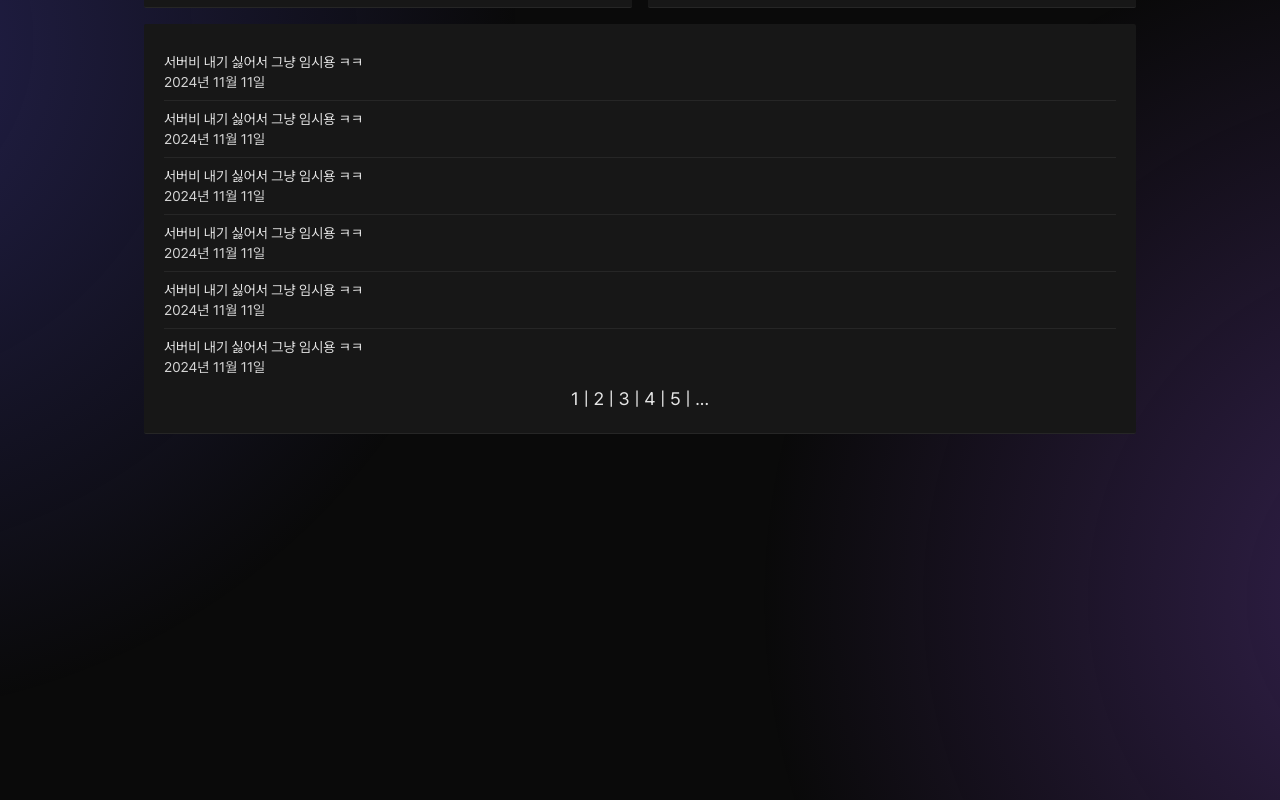
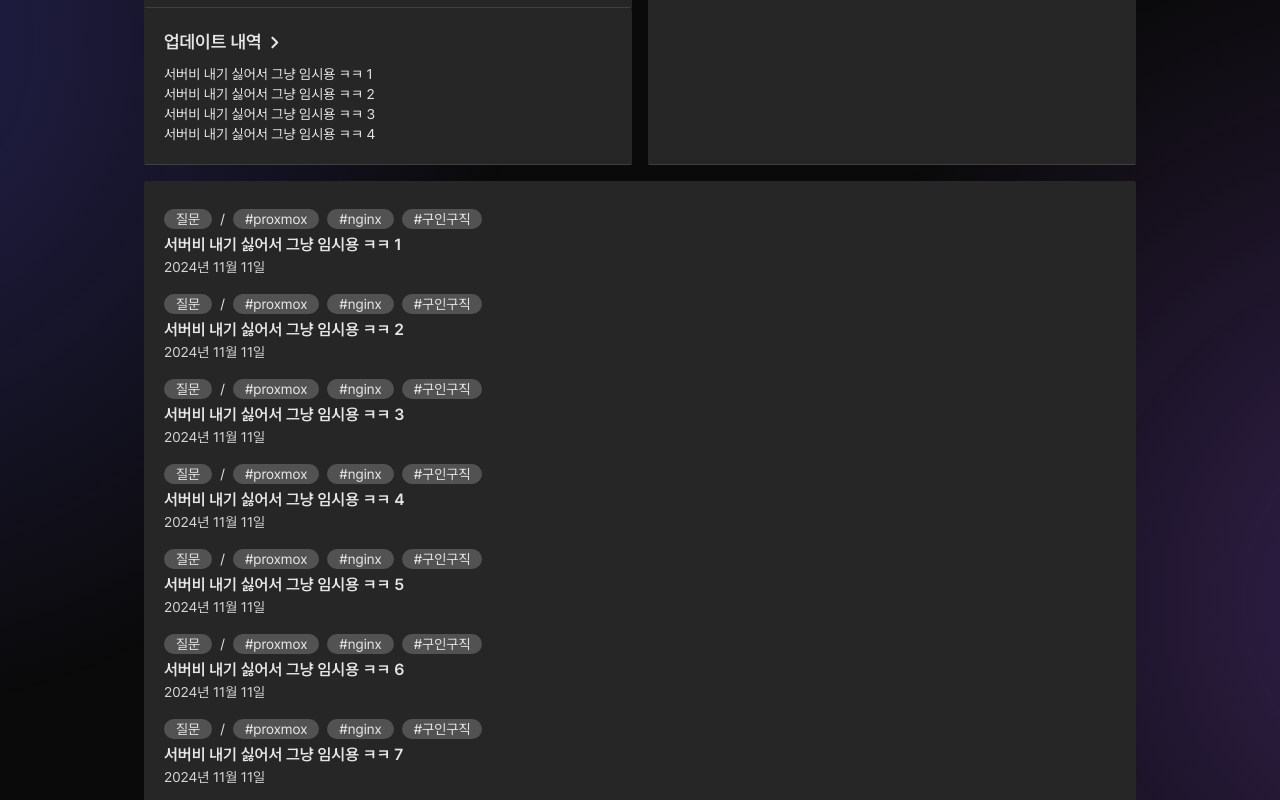
Before and after one commit to xolving/xolving-frontend, a Next.js app: page / in a window 1280 px wide. Shown: the part 280-1080 px from the top of the page. Before the commit the page ends 800 px from the top, so only its background shows below. Built offline with nearby package versions, Linux system fonts and the light colour scheme.

Commit message:
:recycle: 테스트 데이터 분리 및 임시 페이지네이션 추가

```diff
--- /dev/null
+++ b/app/mocks/posts.ts
@@ -0,0 +1,194 @@
+export const mocks = [
+  {
+    title: '서버비 내기 싫어서 그냥 임시용 ㅋㅋ 1',
+    category: '질문',
+    tags: ['proxmox', 'nginx', '구인구직'],
+    date: '2024년 11월 11일',
+  },
+  {
+    title: '서버비 내기 싫어서 그냥 임시용 ㅋㅋ 2',
+    category: '질문',
+    tags: ['proxmox', 'nginx', '구인구직'],
+    date: '2024년 11월 11일',
+  },
+  {
+    title: '서버비 내기 싫어서 그냥 임시용 ㅋㅋ 3',
+    category: '질문',
+    tags: ['proxmox', 'nginx', '구인구직'],
+    date: '2024년 11월 11일',
+  },
+  {
+    title: '서버비 내기 싫어서 그냥 임시용 ㅋㅋ 4',
+    category: '질문',
+    tags: ['proxmox', 'nginx', '구인구직'],
+    date: '2024년 11월 11일',
+  },
+  {
+    title: '서버비 내기 싫어서 그냥 임시용 ㅋㅋ 5',
+    category: '질문',
+    tags: ['proxmox', 'nginx', '구인구직'],
+    date: '2024년 11월 11일',
+  },
+  {
+    title: '서버비 내기 싫어서 그냥 임시용 ㅋㅋ 6',
+    category: '질문',
+    tags: ['proxmox', 'nginx', '구인구직'],
+    date: '2024년 11월 11일',
+  },
+  {
+    title: '서버비 내기 싫어서 그냥 임시용 ㅋㅋ 7',
+    category: '질문',
+    tags: ['proxmox', 'nginx', '구인구직'],
+    date: '2024년 11월 11일',
+  },
+  {
+    title: '서버비 내기 싫어서 그냥 임시용 ㅋㅋ 8',
+    category: '질문',
+    tags: ['proxmox', 'nginx', '구인구직'],
+    date: '2024년 11월 11일',
+  },
+  {
+    title: '서버비 내기 싫어서 그냥 임시용 ㅋㅋ 9',
+    category: '질문',
+    tags: ['proxmox', 'nginx', '구인구직'],
+    date: '2024년 11월 11일',
+  },
+  {
+    title: '서버비 내기 싫어서 그냥 임시용 ㅋㅋ 10',
+    category: '질문',
+    tags: ['proxmox', 'nginx', '구인구직'],
+    date: '2024년 11월 11일',
+  },
+  {
+    title: '서버비 내기 싫어서 그냥 임시용 ㅋㅋ 11 ',
+    category: '질문',
+    tags: ['proxmox', 'nginx', '구인구직'],
+    date: '2024년 11월 11일',
+  },
+  {
+    title: '서버비 내기 싫어서 그냥 임시용 ㅋㅋ 12',
+    category: '질문',
+    tags: ['proxmox', 'nginx', '구인구직'],
+    date: '2024년 11월 11일',
+  },
+  {
+    title: '서버비 내기 싫어서 그냥 임시용 ㅋㅋ 13',
+    category: '질문',
+    tags: ['proxmox', 'nginx', '구인구직'],
+    date: '2024년 11월 11일',
+  },
+  {
+    title: '서버비 내기 싫어서 그냥 임시용 ㅋㅋ 14',
+    category: '질문',
+    tags: ['proxmox', 'nginx', '구인구직'],
+    date: '2024년 11월 11일',
+  },
+  {
+    title: '서버비 내기 싫어서 그냥 임시용 ㅋㅋ 15',
+    category: '질문',
+    tags: ['proxmox', 'nginx', '구인구직'],
+    date: '2024년 11월 11일',
+  },
+  {
+    title: '서버비 내기 싫어서 그냥 임시용 ㅋㅋ 16',
+    category: '질문',
+    tags: ['proxmox', 'nginx', '구인구직'],
+    date: '2024년 11월 11일',
+  },
+  {
+    title: '서버비 내기 싫어서 그냥 임시용 ㅋㅋ 17',
+    category: '질문',
+    tags: ['proxmox', 'nginx', '구인구직'],
+    date: '2024년 11월 11일',
+  },
+  {
+    title: '서버비 내기 싫어서 그냥 임시용 ㅋㅋ 18',
+    category: '질문',
+    tags: ['proxmox', 'nginx', '구인구직'],
+    date: '2024년 11월 11일',
+  },
+  {
+    title: '서버비 내기 싫어서 그냥 임시용 ㅋㅋ 19',
+    category: '질문',
+    tags: ['proxmox', 'nginx', '구인구직'],
+    date: '2024년 11월 11일',
+  },
+  {
+    title: '서버비 내기 싫어서 그냥 임시용 ㅋㅋ 20',
+    category: '질문',
+    tags: ['proxmox', 'nginx', '구인구직'],
+    date: '2024년 11월 11일',
+  },
+  {
+    title: '서버비 내기 싫어서 그냥 임시용 ㅋㅋ 21',
+    category: '질문',
+    tags: ['proxmox', 'nginx', '구인구직'],
+    date: '2024년 11월 11일',
+  },
+  {
+    title: '서버비 내기 싫어서 그냥 임시용 ㅋㅋ 22',
+    category: '질문',
+    tags: ['proxmox', 'nginx', '구인구직'],
+    date: '2024년 11월 11일',
+  },
+  {
+    title: '서버비 내기 싫어서 그냥 임시용 ㅋㅋ 23',
+    category: '질문',
+    tags: ['proxmox', 'nginx', '구인구직'],
+    date: '2024년 11월 11일',
+  },
+  {
+    title: '서버비 내기 싫어서 그냥 임시용 ㅋㅋ 24',
+    category: '질문',
+    tags: ['proxmox', 'nginx', '구인구직'],
+    date: '2024년 11월 11일',
+  },
+  {
+    title: '서버비 내기 싫어서 그냥 임시용 ㅋㅋ 25',
+    category: '질문',
+    tags: ['proxmox', 'nginx', '구인구직'],
+    date: '2024년 11월 11일',
+  },
+  {
+    title: '서버비 내기 싫어서 그냥 임시용 ㅋㅋ 26',
+    category: '질문',
+    tags: ['proxmox', 'nginx', '구인구직'],
+    date: '2024년 11월 11일',
+  },
+  {
+    title: '서버비 내기 싫어서 그냥 임시용 ㅋㅋ 27',
+    category: '질문',
+    tags: ['proxmox', 'nginx', '구인구직'],
+    date: '2024년 11월 11일',
+  },
+  {
+    title: '서버비 내기 싫어서 그냥 임시용 ㅋㅋ 28',
+    category: '질문',
+    tags: ['proxmox', 'nginx', '구인구직'],
+    date: '2024년 11월 11일',
+  },
+  {
+    title: '서버비 내기 싫어서 그냥 임시용 ㅋㅋ 29',
+    category: '질문',
+    tags: ['proxmox', 'nginx', '구인구직'],
+    date: '2024년 11월 11일',
+  },
+  {
+    title: '서버비 내기 싫어서 그냥 임시용 ㅋㅋ 30',
+    category: '질문',
+    tags: ['proxmox', 'nginx', '구인구직'],
+    date: '2024년 11월 11일',
+  },
+  {
+    title: '서버비 내기 싫어서 그냥 임시용 ㅋㅋ 31',
+    category: '질문',
+    tags: ['proxmox', 'nginx', '구인구직'],
+    date: '2024년 11월 11일',
+  },
+  {
+    title: '서버비 내기 싫어서 그냥 임시용 ㅋㅋ 32',
+    category: '질문',
+    tags: ['proxmox', 'nginx', '구인구직'],
+    date: '2024년 11월 11일',
+  },
+];
--- a/app/page.tsx
+++ b/app/page.tsx
@@ -1,50 +1,19 @@
 'use client';
 
-import styled from 'styled-components';
-
-const ScrollAnimate = styled.div`
-  animation: bounce 1s infinite;
-
-  @keyframes bounce {
-    0%,
-    100% {
-      transform: translateY(-25%);
-      animation-timing-function: cubic-bezier(0.8, 0, 1, 1);
-    }
-    50% {
-      transform: translateY(0);
-      animation-timing-function: cubic-bezier(0, 0, 0.2, 1);
-    }
-  }
-`;
+import ExternalTitle from '@/components/External-Title';
+import { useEffect, useState } from 'react';
+import { mocks } from './mocks/posts';
 
 export default function Home() {
-  const mocks = [
-    {
-      title: '서버비 내기 싫어서 그냥 임시용 ㅋㅋ',
-      date: '2024년 11월 11일',
-    },
-    {
-      title: '서버비 내기 싫어서 그냥 임시용 ㅋㅋ',
-      date: '2024년 11월 11일',
-    },
-    {
-      title: '서버비 내기 싫어서 그냥 임시용 ㅋㅋ',
-      date: '2024년 11월 11일',
-    },
-    {
-      title: '서버비 내기 싫어서 그냥 임시용 ㅋㅋ',
-      date: '2024년 11월 11일',
-    },
-    {
-      title: '서버비 내기 싫어서 그냥 임시용 ㅋㅋ',
-      date: '2024년 11월 11일',
-    },
-    {
-      title: '서버비 내기 싫어서 그냥 임시용 ㅋㅋ',
-      date: '2024년 11월 11일',
-    },
-  ];
+  const maxPage = mocks.length / 10;
+  const pageArray = Array.from({ length: maxPage + 1 }, (_, i) => i + 1);
+  const [currentPage, setCurrentPage] = useState(1);
+  const [posts, setPosts] = useState<any[]>([]);
+
+  useEffect(() => {
+    // TODO 페이지네이션은 나중에 백엔드에 요청하는 식으로 변경해야한다.
+    setPosts(mocks.slice(currentPage * 10 - 10, currentPage * 10));
+  }, [currentPage]);
 
   return (
     <main className="grid text-neutral-200 md:mx-36 mx-4">
@@ -52,19 +21,34 @@ export default function Home() {
       <div className="left-[30rem] top-[-5rem] w-[120rem] h-[120rem] from-[#6f42ad6b] via-[#00000000] bg-gradient-radial rounded-full fixed z-[-1] bg-blend-overlay" />
 
       <div className="grid gap-y-4 mt-16">
+        {/* 왼쪽 메뉴 */}
         <div className="grid md:grid-cols-2 grid-cols-1 gap-x-4">
-          <div className="bg-neutral-900 p-5 rounded-sm border-b">
-            <h1 className="text-lg font-semibold mb-2">공지사항</h1>
-            <div className="text-sm">
-              {mocks.slice(0, 4).map((mock) => (
-                <div key={mock.title}>
-                  <h1>{mock.title}</h1>
-                </div>
-              ))}
+          <div>
+            <div className="bg-neutral-800 p-5 rounded-sm border-b border-b-neutral-700">
+              <ExternalTitle href={'/notice'}>공지사항</ExternalTitle>
+              <div className="text-sm">
+                {mocks.slice(0, 4).map((mock) => (
+                  <div key={mock.title}>
+                    <h1>{mock.title}</h1>
+                  </div>
+                ))}
+              </div>
+            </div>
+            <div className="bg-neutral-800 p-5 rounded-sm border-b border-b-neutral-700">
+              <ExternalTitle href={'/update'}>업데이트 내역</ExternalTitle>
+              <div className="text-sm">
+                {mocks.slice(0, 4).map((mock) => (
+                  <div key={mock.title}>
+                    <h1>{mock.title}</h1>
+                  </div>
+                ))}
+              </div>
             </div>
           </div>
-          <div className="bg-neutral-900 p-5 rounded-sm border-b">
-            <h1 className="text-lg font-semibold mb-2">업데이트 내역</h1>
+
+          {/* 오른쪽 메뉴 */}
+          <div className="bg-neutral-800 p-5 rounded-sm border-b border-b-neutral-700">
+            <ExternalTitle href="/recruit">홍보 및 구인구직</ExternalTitle>
             <div className="text-sm">
               {mocks.slice(0, 4).map((mock) => (
                 <div key={mock.title}>
@@ -75,16 +59,43 @@ export default function Home() {
           </div>
         </div>
 
-        <div className="bg-neutral-900 p-5 rounded-sm border-b grid">
+        <div className="bg-neutral-800 p-5 rounded-sm border-b border-b-neutral-700 grid">
           <div className="text-sm grid divide-y">
-            {mocks.map((mock) => (
+            {posts.map((mock) => (
               <div key={mock.title} className="py-2">
-                <h1>{mock.title}</h1>
-                <h2 className="text-neutral-300">{mock.date}</h2>
+                <div className="flex mb-1 gap-x-2">
+                  <div className="bg-neutral-600 rounded-2xl py-0 px-3 text-sm inline">
+                    {mock.category}
+                  </div>
+                  <p>/</p>
+                  <div className="flex gap-x-2">
+                    {mock.tags.map((tag: string) => (
+                      <div
+                        key={tag}
+                        className="bg-neutral-600 rounded-2xl py-0 px-3 text-sm inline"
+                      >
+                        {`#${tag}`}
+                      </div>
+                    ))}
+                  </div>
+                </div>
+                <h1 className="font-semibold text-base">{mock.title}</h1>
+                <h2 className="text-neutral-300 text-sm">{mock.date}</h2>
               </div>
             ))}
           </div>
-          <div className="mx-auto text-lg">1 | 2 | 3 | 4 | 5 | ...</div>
+          <div className="mx-auto text-lg flex gap-x-2 divide-x-2">
+            {pageArray.map((value) => (
+              <p
+                key={value}
+                onClick={() => {
+                  setCurrentPage(value);
+                }}
+              >
+                {value}
+              </p>
+            ))}
+          </div>
         </div>
       </div>
     </main>
--- /dev/null
+++ b/components/External-Title.tsx
@@ -0,0 +1,20 @@
+import Link from 'next/link';
+import { IcRoundNavigateNext } from './Icons';
+
+export default function ExternalTitle({
+  children,
+  href,
+}: {
+  children: any;
+  href: string;
+}) {
+  return (
+    <Link
+      href={href}
+      className="flex items-center gap-x-0 hover:gap-x-3 mb-2 duration-300"
+    >
+      <h1 className="text-lg font-semibold">{children}</h1>
+      <IcRoundNavigateNext scope={25} />
+    </Link>
+  );
+}
--- a/components/Icons.tsx
+++ b/components/Icons.tsx
@@ -1,3 +1,39 @@
+export function IcRoundNavigateNext({ scope }: { scope: any }) {
+  return (
+    <svg
+      xmlns="http://www.w3.org/2000/svg"
+      width={scope * 1}
+      height={scope * 1}
+      viewBox="0 0 24 24"
+    >
+      <path
+        fill="currentColor"
+        d="M9.31 6.71a.996.996 0 0 0 0 1.41L13.19 12l-3.88 3.88a.996.996 0 1 0 1.41 1.41l4.59-4.59a.996.996 0 0 0 0-1.41L10.72 6.7c-.38-.38-1.02-.38-1.41.01"
+      ></path>
+    </svg>
+  );
+}
+
+export function IconamoonLinkExternal({ scope }: { scope: any }) {
+  return (
+    <svg
+      xmlns="http://www.w3.org/2000/svg"
+      width={scope * 1}
+      height={scope * 1}
+      viewBox="0 0 24 24"
+    >
+      <path
+        fill="none"
+        stroke="currentColor"
+        strokeLinecap="round"
+        strokeLinejoin="round"
+        strokeWidth="2"
+        d="M11 4H4v14a2 2 0 0 0 2 2h12a2 2 0 0 0 2-2v-5M9 15L20 4m-5 0h5v5"
+      ></path>
+    </svg>
+  );
+}
+
 export function IcRoundKeyboardDoubleArrowDown({ scope }: { scope: any }) {
   return (
     <svg
```
